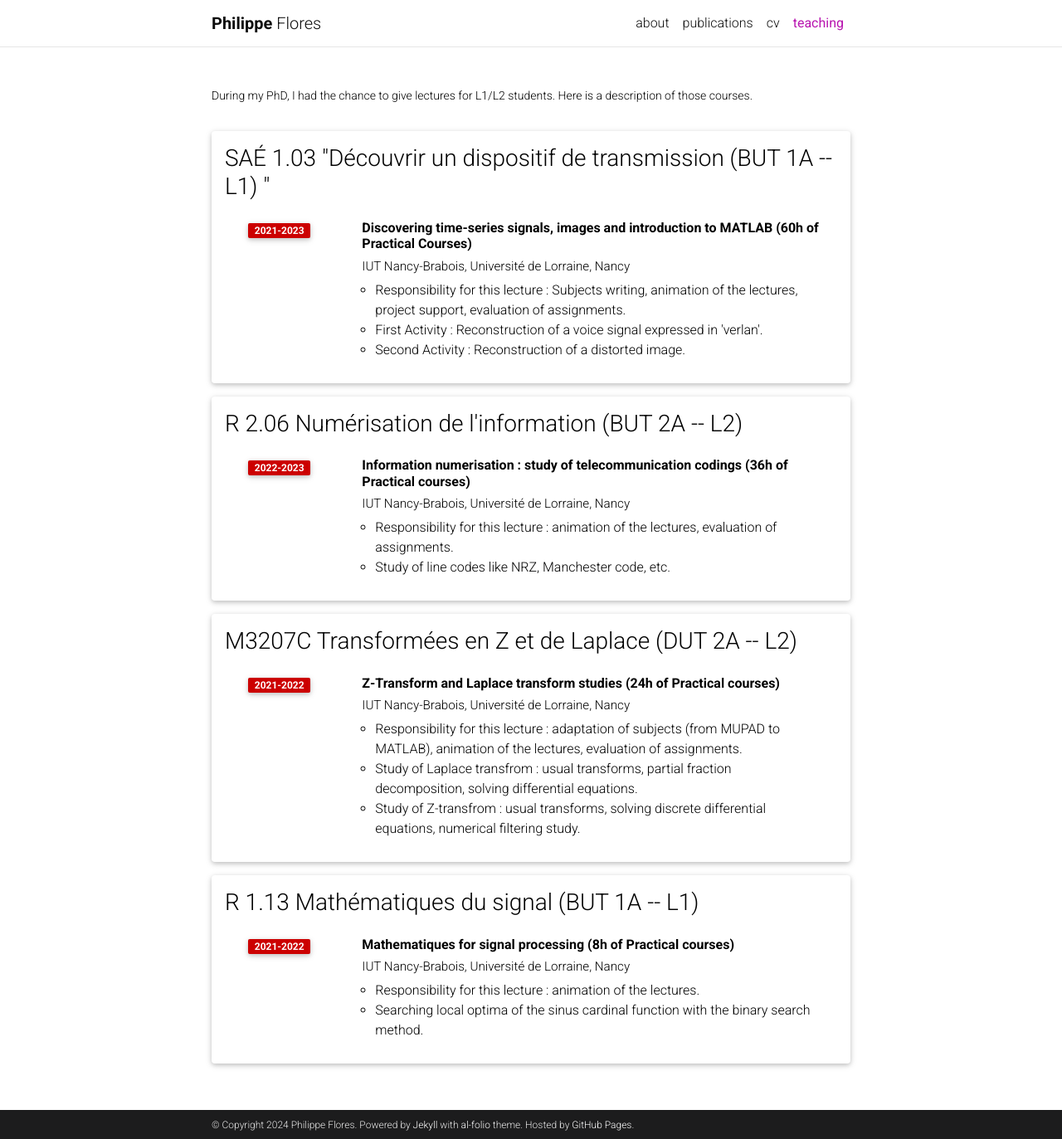
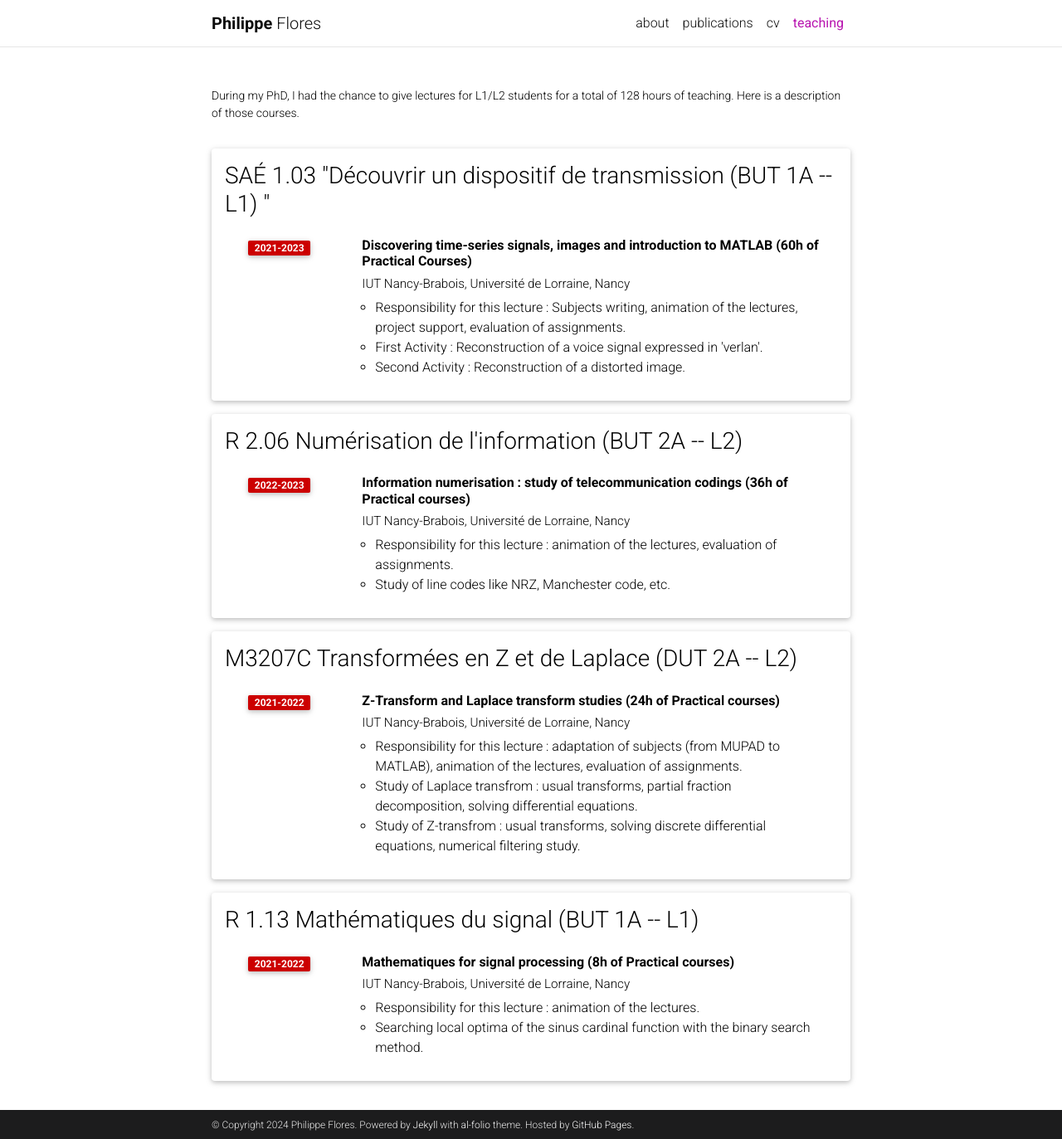
Before and after one commit to philippeflores/philippeflores.github.io, a Jekyll site: the page built from _pages/teaching.md, in a window 1280 px wide and 1373 px high. Shown: the whole window at 83% size. Built offline with Jekyll 4.4.1, drawn with Linux system fonts in a browser that asks for light colours; comment, search, counter and statistics services are not loaded; a style sheet for code colours, icons or effects is not loaded.

Commit message:
minor changes in teaching

```diff
--- a/_pages/teaching.md
+++ b/_pages/teaching.md
@@ -2,7 +2,7 @@
 layout: teaching
 permalink: /teaching/
 title: teaching
-description: During my PhD, I had the chance to give lectures for L1/L2 students. Here is a description of those courses.
+description: During my PhD, I had the chance to give lectures for L1/L2 students for a total of 128 hours of teaching. Here is a description of those courses.
 nav: true
 nav_order: 3
 ---
```
